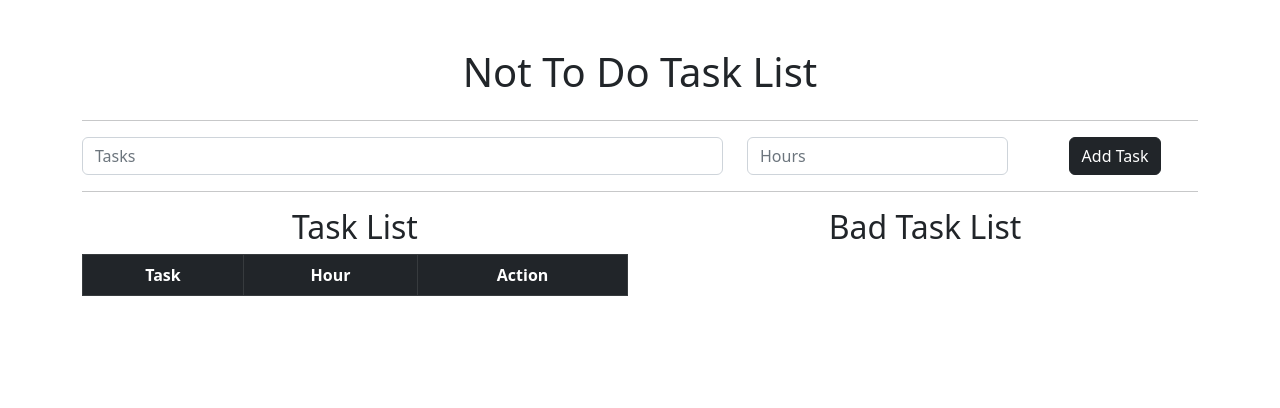
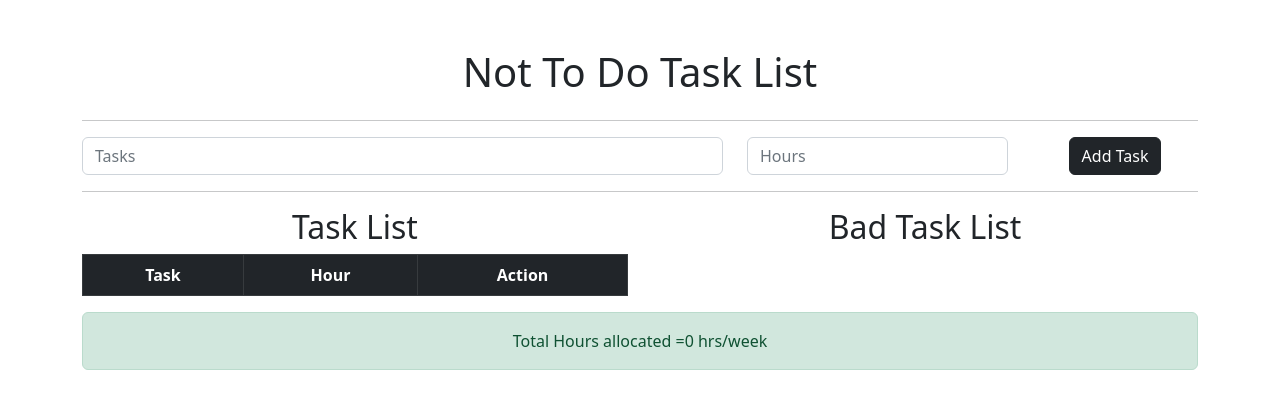
Before and after one commit to GarryAmasia/react-notToDoList, a React (Create React App) app: page / in a window 1280 px wide. Shown: the top 408 px of the page. Built offline with nearby package versions, Linux system fonts and the light colour scheme.

Commit message:
getting index from task list and get it ready to move it to bad list

```diff
--- a/src/App.js
+++ b/src/App.js
@@ -1,18 +1,33 @@
 import React from "react";
 import "./App.css";
 import { AddTaskForm } from "./components/add-task-form/AddTaskForm";
-import { Container, Row, Col } from "react-bootstrap";
+import { Container, Row, Col, Alert } from "react-bootstrap";
 import { useState } from "react";
 import { TaskList } from "./components/task-list/TaskList";
 import { NotToDoList } from "./components/task-list/NotToDoList";
 
 const App = () => {
   const [tasks, setTasks] = useState([]);
+  const [badTasks, setBadTasks] = useState([]);
+
+  const totalHrs = tasks.reduce((subttl, item) => {
+    return subttl + +item.hr;
+  }, 0);
 
   const handleOnSubmit = (data) => {
     setTasks([...tasks, data]);
   };
   // console.log(tasks);
+
+  //mark from task list to bad task list
+  const markAsBadList = (theOneSelected, i) => {
+    console.log(theOneSelected, i);
+
+    //1.take the selected item out and place in bad array
+    const selectedItem = tasks[i];
+
+    //2.remove the item from task array list and update the array
+  };
 
   return (
     <div className="wrapper text-center">
@@ -28,10 +43,17 @@ const App = () => {
 
         <Row>
           <Col md="6" className="gl">
-            <TaskList tasks={tasks} />
+            <TaskList tasks={tasks} markAsBadList={markAsBadList} />
           </Col>
           <Col md="6" className="bl">
             <NotToDoList />
+          </Col>
+        </Row>
+        <Row>
+          <Col>
+            <Alert variant="success">
+              Total Hours allocated ={totalHrs} hrs/week
+            </Alert>
           </Col>
         </Row>
       </Container>
--- a/src/components/task-list/TaskList.jsx
+++ b/src/components/task-list/TaskList.jsx
@@ -1,7 +1,7 @@
 import React from "react";
 import { Button, Table } from "react-bootstrap";
 
-export const TaskList = ({ tasks }) => {
+export const TaskList = ({ tasks, markAsBadList }) => {
   //   console.log(tasks);
   return (
     <div>
@@ -21,7 +21,14 @@ export const TaskList = ({ tasks }) => {
                 <td>{item.task}</td>
                 <td>{item.hr}</td>
                 <td>
-                  <Button variant="danger">Mark as bad list</Button>
+                  <Button
+                    onClick={() => {
+                      return markAsBadList(item, i);
+                    }}
+                    variant="danger"
+                  >
+                    Mark as bad list
+                  </Button>
                 </td>
               </tr>
             );
```
